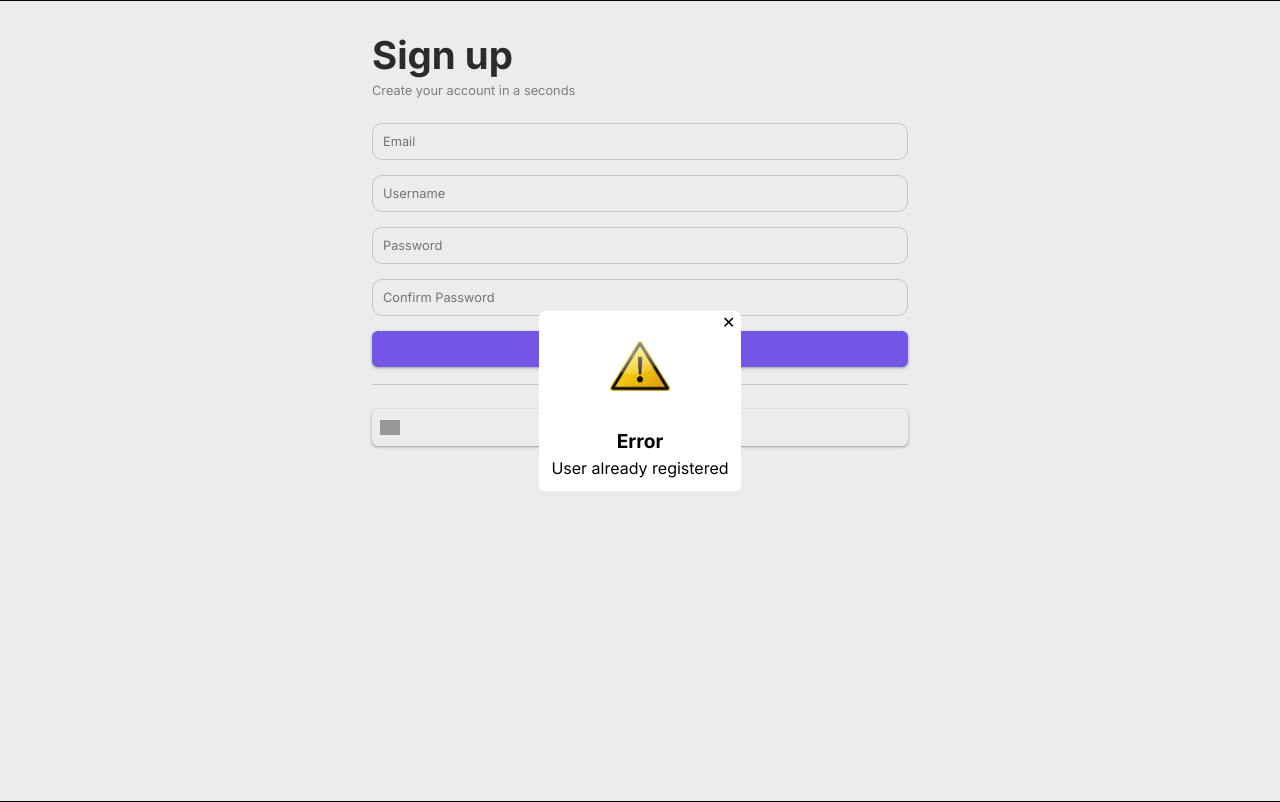
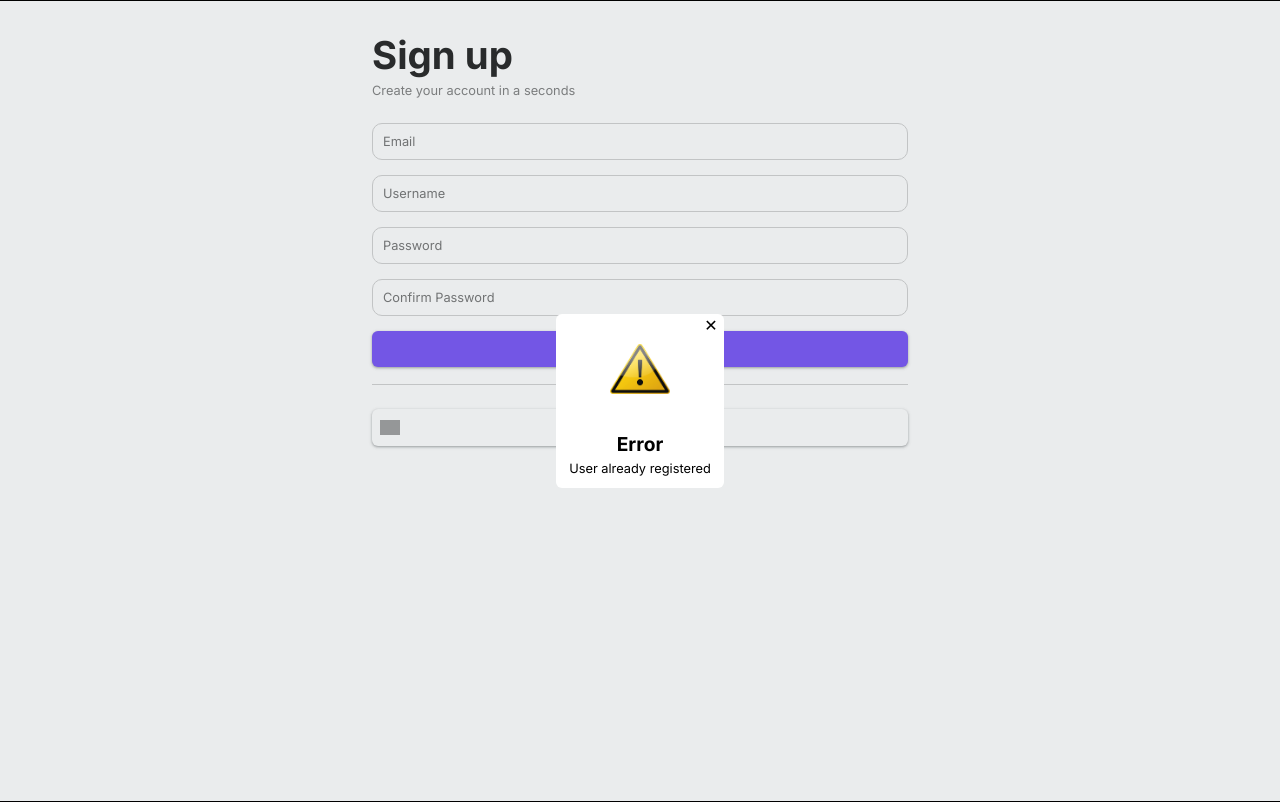
Before and after one commit to dhruv7911/social_media_frontend, a React (Vite) app: page / in a window 1280 px wide. Built offline with nearby package versions, Linux system fonts and the light colour scheme; grey boxes are pictures that could not be loaded; the HTML template or start-up script is replaced by a standard one.

Commit message:
update Noticebar.css

```diff
--- a/src/components/NoticeBar/NoticeBar.css
+++ b/src/components/NoticeBar/NoticeBar.css
@@ -43,3 +43,6 @@
     font-size: 1rem;
     border: none;
 }
+.notice-bar-para{
+    font-size: clamp(12px,1vw,16px);
+}
--- a/src/components/NoticeBar/NoticeBar.jsx
+++ b/src/components/NoticeBar/NoticeBar.jsx
@@ -27,7 +27,7 @@ export const NoticeBar = () => {
                 src='/warning.jpg'
             />
             <h2 className='notice-bar-heading'>Error</h2>
-            <p>User already registered</p>
+            <p className='notice-bar-para'>User already registered</p>
         </div>
     </div>
   )
```
